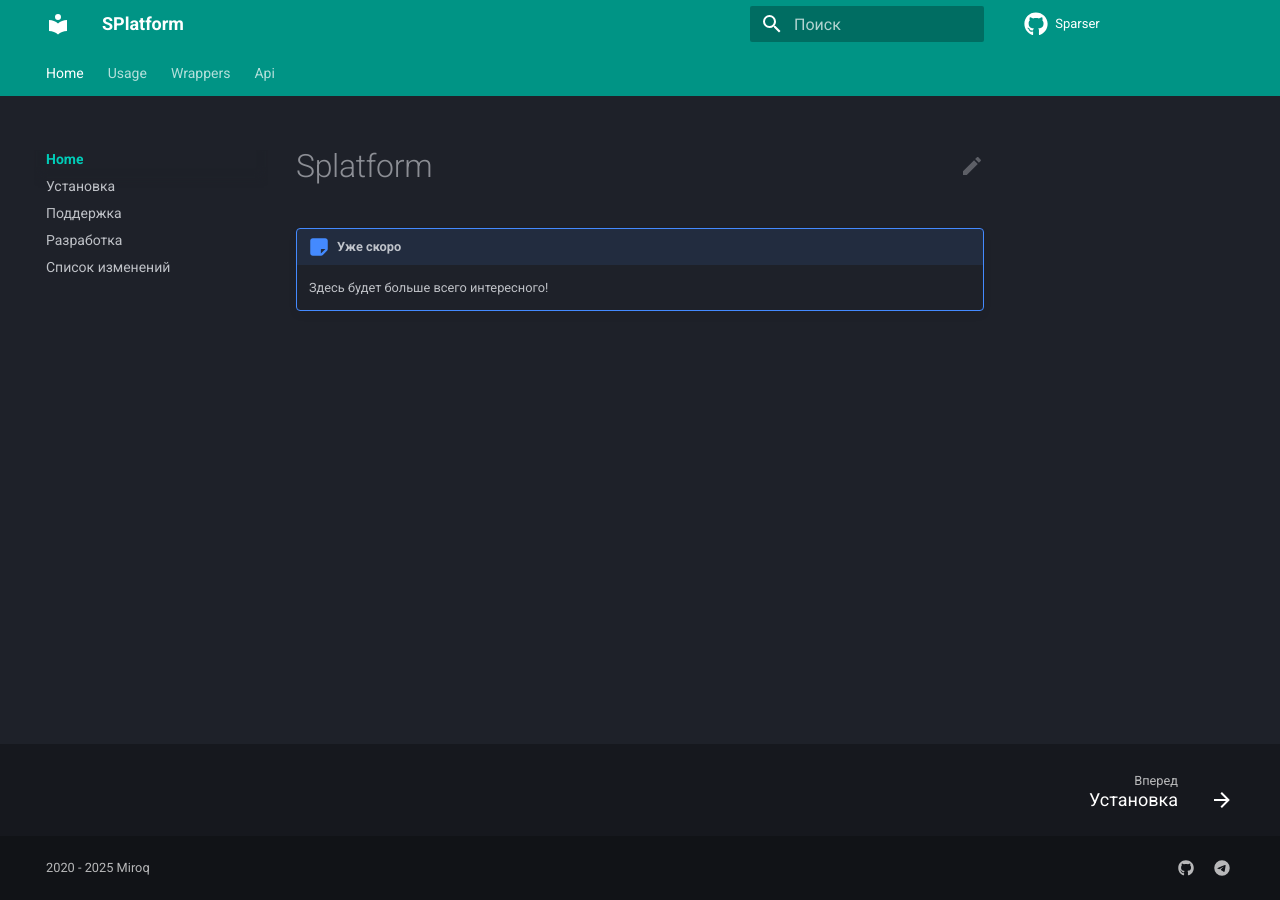
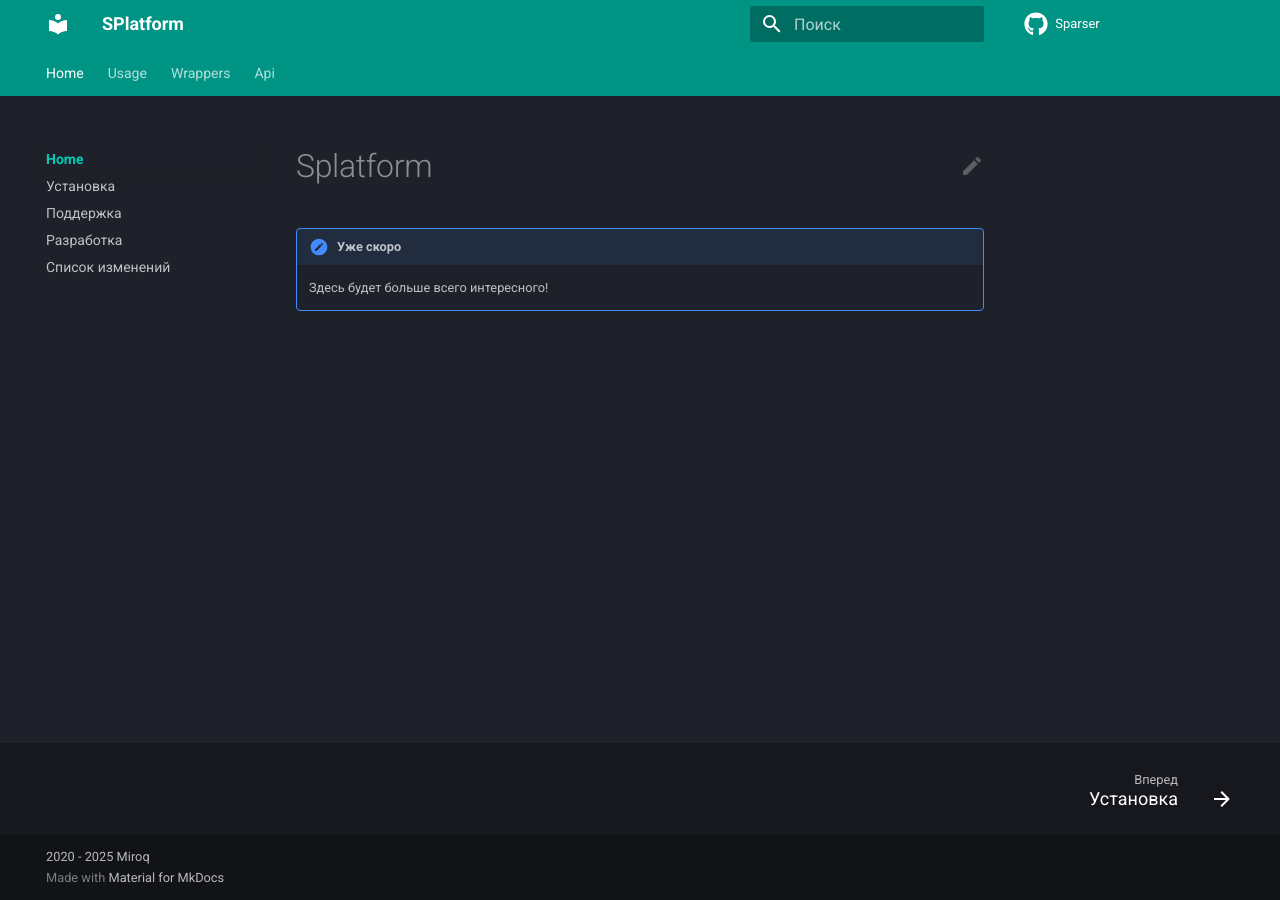
Before and after one commit to pentergust/sparser, an MkDocs documentation site: the page built from docs/index.md, in a window 1280 px wide. Built offline with MkDocs 1.6.1 and Material for MkDocs 9.7.7, drawn with Linux system fonts in a browser that asks for light colours.

Commit message:
Docs: Remove custom icons in adnotions

```diff
--- a/mkdocs.yaml
+++ b/mkdocs.yaml
@@ -70,19 +70,6 @@ theme:
   icon:
     repo: fontawesome/brands/github
     edit: material/pencil
-    admonition:
-      note: fontawesome/solid/note-sticky
-      abstract: fontawesome/solid/book
-      info: fontawesome/solid/circle-info
-      tip: fontawesome/solid/bullhorn
-      success: fontawesome/solid/check
-      question: fontawesome/solid/circle-question
-      warning: fontawesome/solid/triangle-exclamation
-      failure: fontawesome/solid/bomb
-      danger: fontawesome/solid/skull
-      bug: fontawesome/solid/robot
-      example: fontawesome/solid/flask
-      quote: fontawesome/solid/quote-left
 
 plugins:
   - search
@@ -117,12 +104,13 @@ markdown_extensions:
   - pymdownx.snippets
   - pymdownx.superfences
 
-extra:
-  generator: false
-  social:
-    - icon: fontawesome/brands/github
-      link: https://codeberg.org/salormoon/
-      name: Команда разработчиков проекта
-    - icon: fontawesome/brands/telegram
-      link: https://t.me/mili_qlaster
-      name: Новостной канал проекта
+options:
+  extra:
+    generator: false
+    social:
+      - icon: fontawesome/brands/github
+        link: https://codeberg.org/salormoon/
+        name: Команда разработчиков проекта
+      - icon: fontawesome/brands/telegram
+        link: https://t.me/mili_qlaster
+        name: Новостной канал проекта
```
